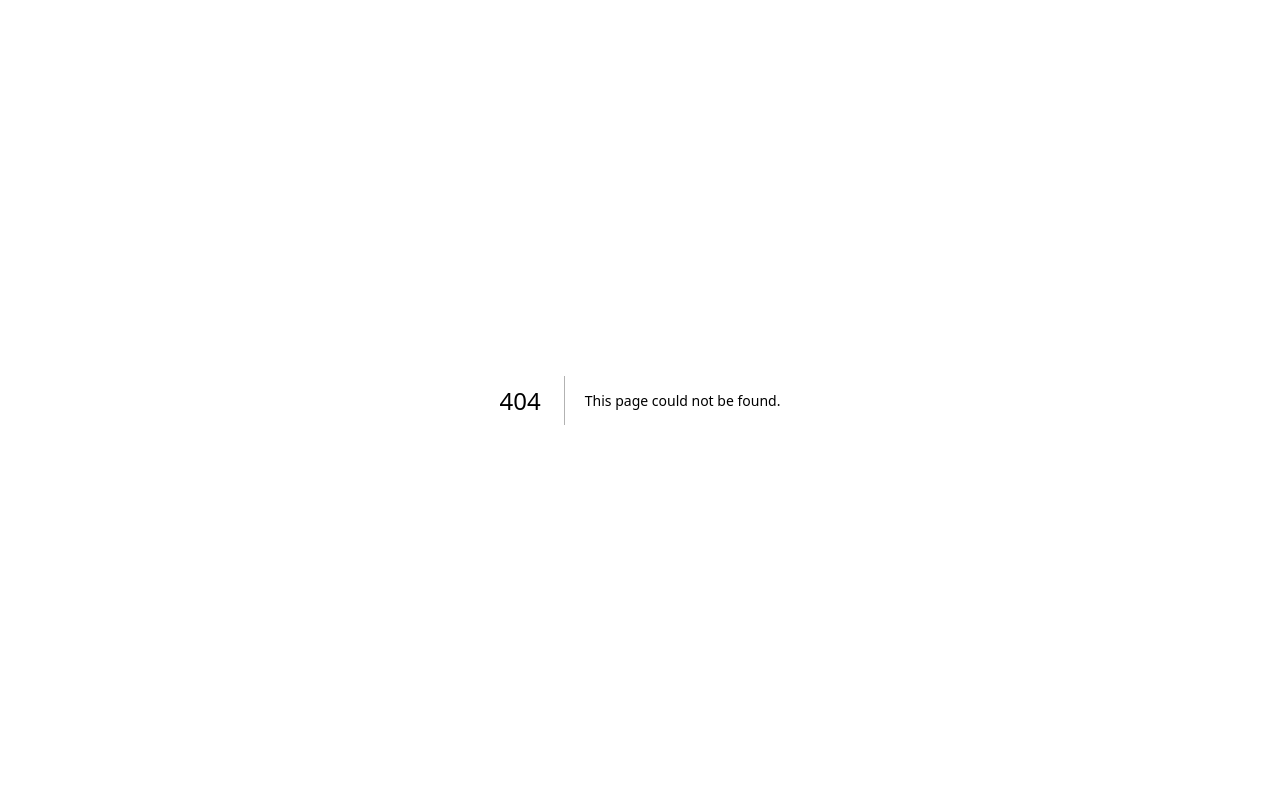
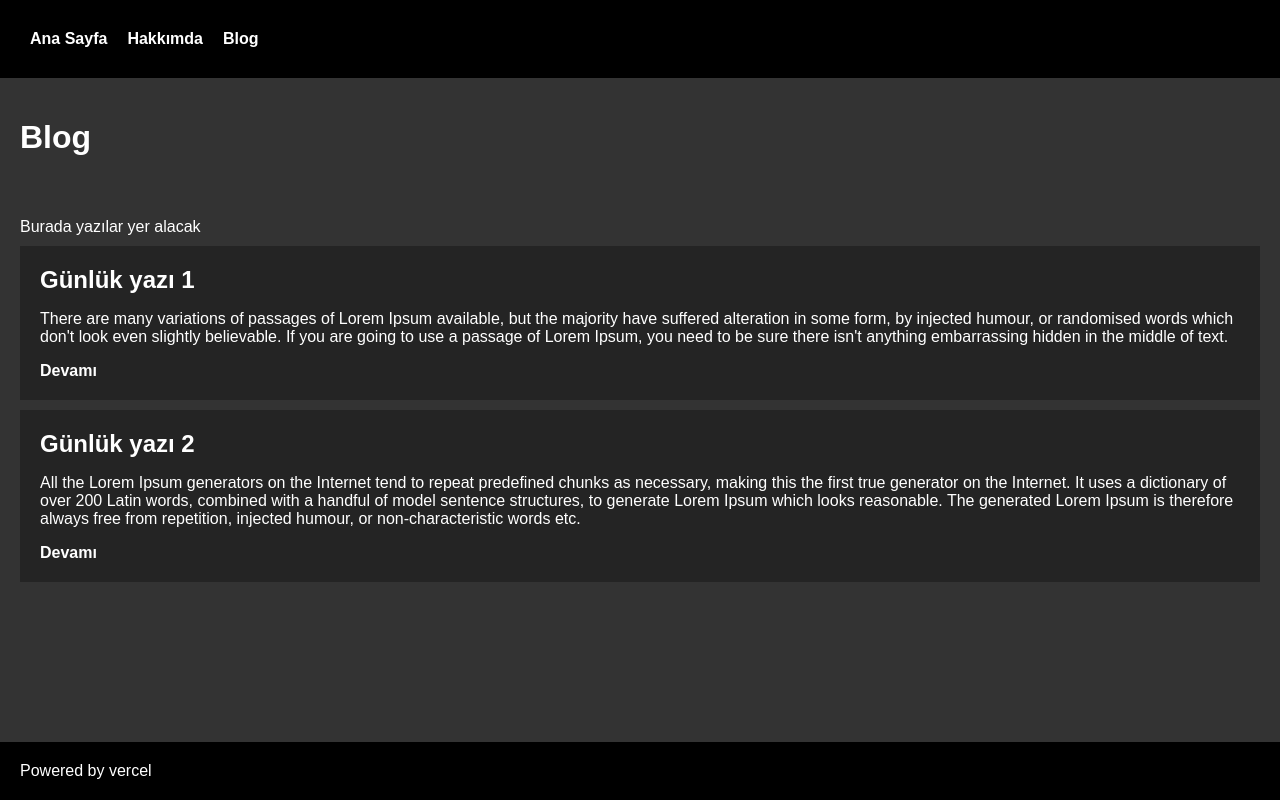
Before and after one commit to miraybuketaydin/nextjs-blog, a Next.js app: page /blog in a window 1280 px wide. Before the commit this address had no page. Built offline with nearby package versions, Linux system fonts and the light colour scheme.

Commit message:
Blog sayfaları eklendi.

```diff
--- a/components/Header.js
+++ b/components/Header.js
@@ -13,5 +13,6 @@
   <HeaderDiv>
     <Button href="/">Ana Sayfa</Button>
     <Button href="/about">Hakkımda</Button>
+    <Button href="/blog">Blog</Button>
   </HeaderDiv>
 );
--- a/components/Layout.js
+++ b/components/Layout.js
@@ -18,13 +18,13 @@
 `;
 
 const H1 = styled.h1`
-  padding: 10px;
+  padding: 20px;
 `;
 
 export default ({ title, children }) => (
   <BodyDiv>
     <Header />
-    <h1>{title}</h1>
+    <H1>{title}</H1>
     <Content>{children}</Content>
     <Footer>
       <a href="" target="_blank" rel="noopener noreferrer">
--- /dev/null
+++ b/pages/blog/index.js
@@ -0,0 +1,49 @@
+import Layout from "../../components/Layout";
+import Button from "../../components/Button";
+import styled from "styled-components";
+
+const blogContents = [
+  {
+    href: "gunluk-1",
+    title: "Günlük yazı 1",
+    text: "There are many variations of passages of Lorem Ipsum available, but the majority have suffered alteration in some form, by injected humour, or randomised words which don't look even slightly believable. If you are going to use a passage of Lorem Ipsum, you need to be sure there isn't anything embarrassing hidden in the middle of text.",
+  },
+  {
+    href: "gunluk-2",
+    title: "Günlük yazı 2",
+    text: "All the Lorem Ipsum generators on the Internet tend to repeat predefined chunks as necessary, making this the first true generator on the Internet. It uses a dictionary of over 200 Latin words, combined with a handful of model sentence structures, to generate Lorem Ipsum which looks reasonable. The generated Lorem Ipsum is therefore always free from repetition, injected humour, or non-characteristic words etc.",
+  },
+];
+
+const H2 = styled.h2`
+  margin: 0;
+`;
+
+const BlogDiv = styled.div`
+  background-color: rgba(0, 0, 0, 0.3);
+  padding: 20px;
+  box-sizing: border-box;
+`;
+
+const BlogWrapper = styled.div`
+  margin-top: 10px;
+  display: grid;
+  gap: 10px;
+`;
+
+export default () => {
+  return (
+    <Layout title="Blog">
+      Burada yazılar yer alacak
+      <BlogWrapper>
+        {blogContents.map((item, index) => (
+          <BlogDiv key={index}>
+            <H2>{item.title}</H2>
+            <p>{item.text}</p>
+            <Button href={`/blog/${item.href}`}>Devamı</Button>
+          </BlogDiv>
+        ))}
+      </BlogWrapper>
+    </Layout>
+  );
+};
```
Also changed, not shown: pages/blog/[slug].js (added, +36 -0 lines).
